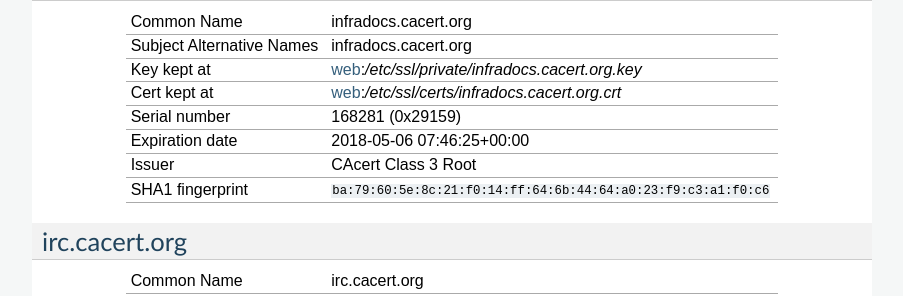
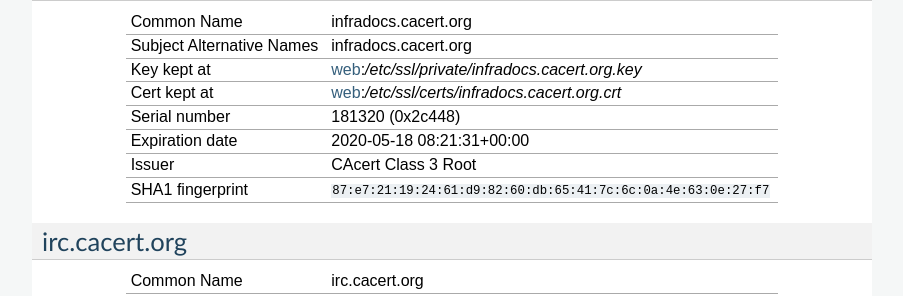
Before and after one commit to CAcertOrg/cacert-infradocs, a Sphinx documentation site: the page built from docs/certlist.rst, in a window 1280 px wide and 900 px high, scrolled down 2507 px. Shown: the part 152-448 px from the top of the window, without its empty margins (198-1101 px from the left). Built offline with Sphinx 7.4.7, drawn with Linux system fonts in a browser that asks for light colours; pages that are not in the unit, such as notebooks, are missing from menus.

Commit message:
Renew certificate for infradocs.cacert.org

```diff
--- a/docs/systems/web.rst
+++ b/docs/systems/web.rst
@@ -230,9 +230,9 @@
    :altnames:   DNS:infradocs.cacert.org
    :certfile:   /etc/ssl/certs/infradocs.cacert.org.crt
    :keyfile:    /etc/ssl/private/infradocs.cacert.org.key
-   :serial:     029159
-   :expiration: May 06 07:46:25 18 GMT
-   :sha1fp:     BA:79:60:5E:8C:21:F0:14:FF:64:6B:44:64:A0:23:F9:C3:A1:F0:C6
+   :serial:     02C448
+   :expiration: May 18 08:21:31 2020 GMT
+   :sha1fp:     87:E7:21:19:24:61:D9:82:60:DB:65:41:7C:6C:0A:4E:63:0E:27:F7
    :issuer:     CAcert Class 3 Root
 
 .. sslcert:: jenkins.cacert.org
```
